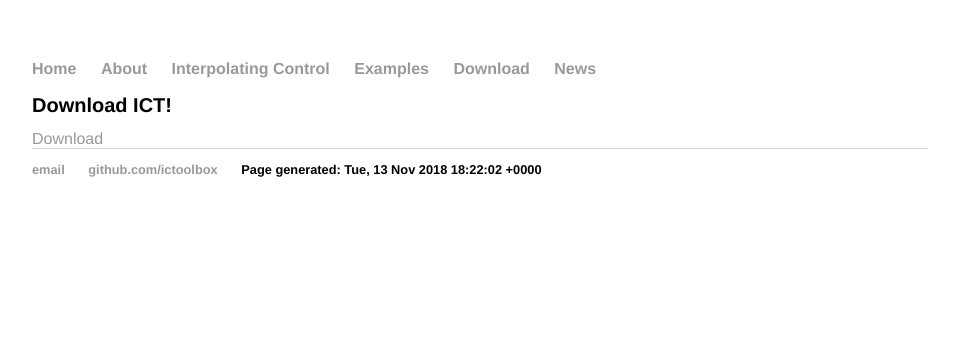
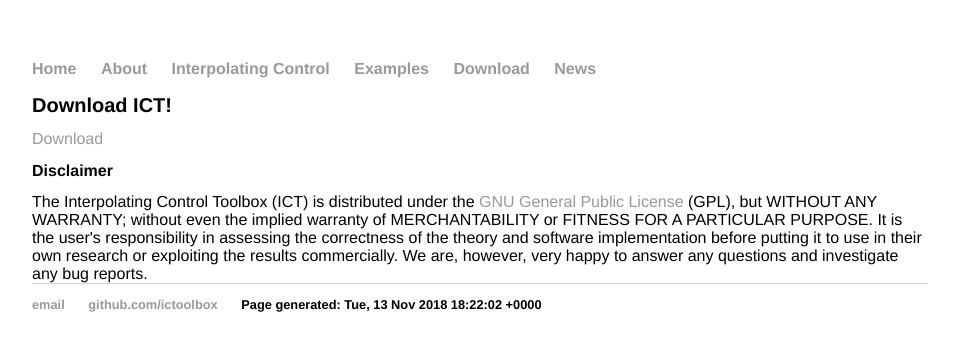
Before and after one commit to ICToolbox/ictoolbox.github.io, a Jekyll site: the page built from download/index.html, in a window 1280 px wide. Shown: the top 351 px of the page, without its empty margins (160-1113 px from the left). Built offline with Jekyll 4.4.1, drawn with Linux system fonts in a browser that asks for light colours.

Commit message:
Update index.html

```diff
--- a/download/index.html
+++ b/download/index.html
@@ -4,6 +4,12 @@ title: Download, Interpolating Control Toolbox
 ---
 <div class="blurb">
 	<h1>Download ICT!</h1>
-	<a href="ictoolbox.github.io/download/ICT.zip" target="_blank">Download</a>
+	<a href="ICT.zip" target="_blank">Download</a>
 	<!-- <p>Nothing here yet.</p> -->
+	<h2>Disclaimer</h2>
+The Interpolating Control Toolbox (ICT) is distributed under the <a href="http://www.gnu.org/licenses/gpl.html">GNU General Public License</a> (GPL),
+but WITHOUT ANY WARRANTY; without even the implied warranty of MERCHANTABILITY or FITNESS FOR A
+PARTICULAR PURPOSE. It is the user's responsibility in assessing the correctness of the theory
+and software implementation before putting it to use in their own research or exploiting the
+results commercially. We are, however, very happy to answer any questions and investigate any bug reports.
 </div><!-- /.blurb -->
```
